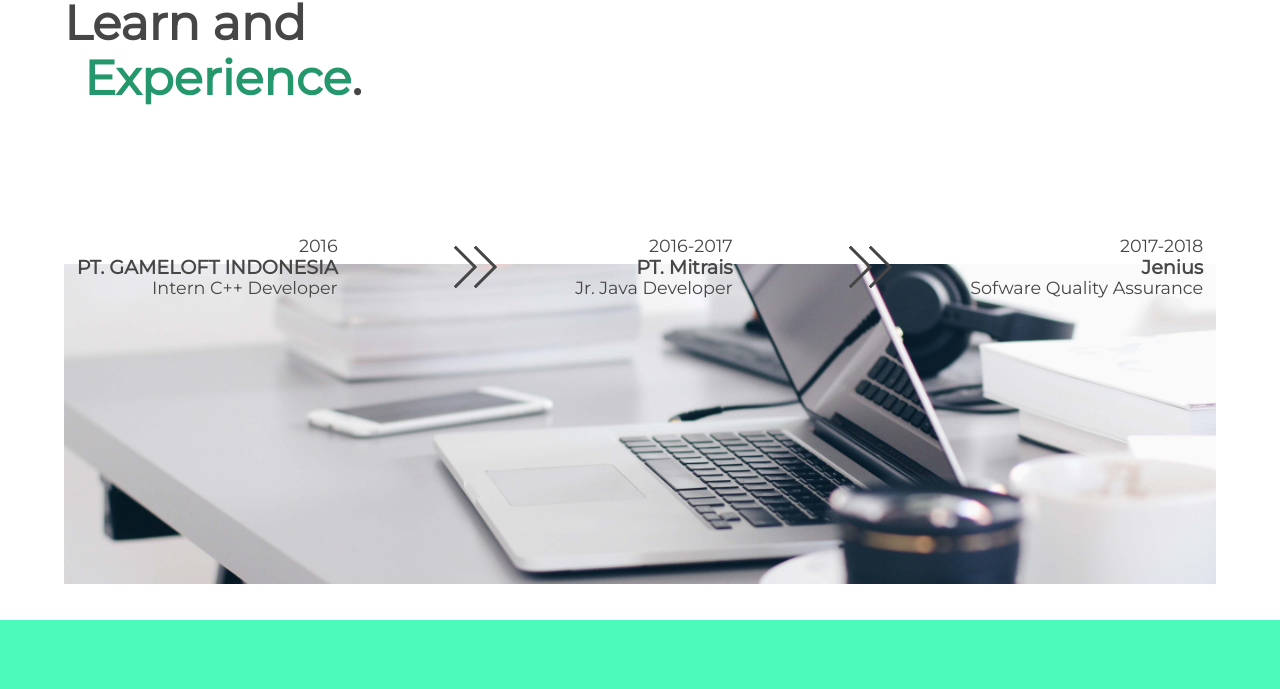
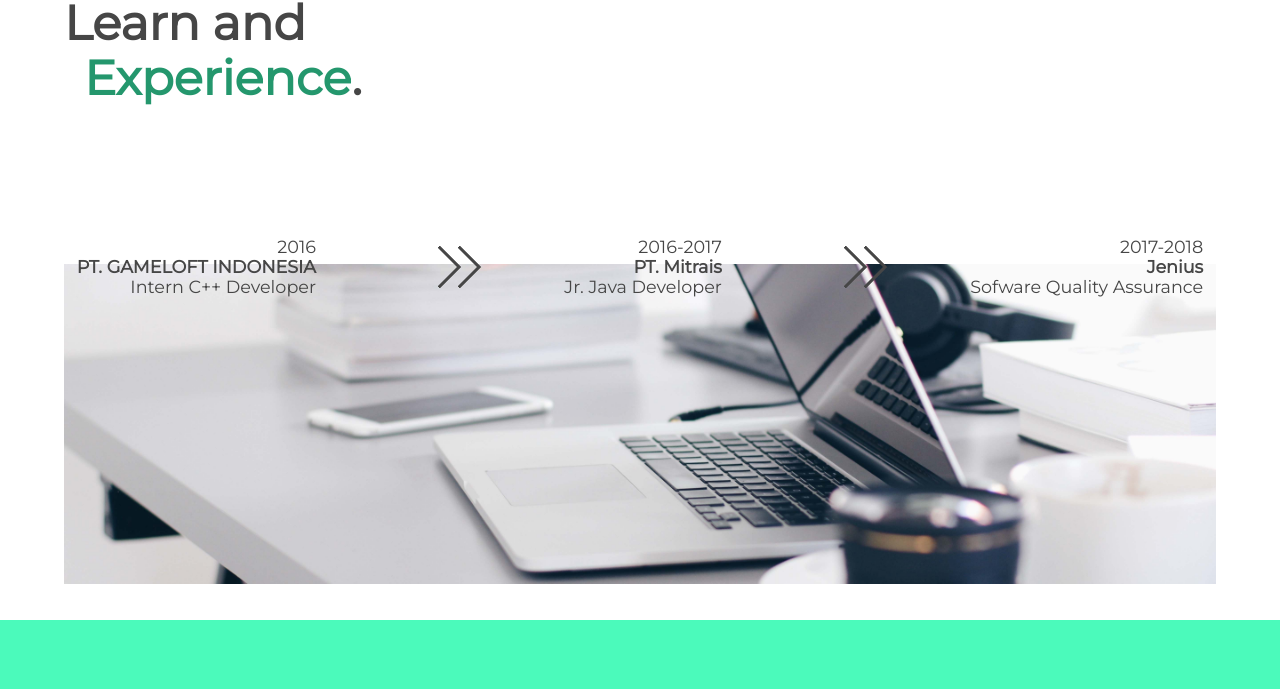
Before and after one commit to satriyawicaksana/web-portfolio, a website: page index.html in a window 1280 px wide. Shown: the part 4037-4726 px from the top of the page. Drawn offline with Linux system fonts and the light colour scheme.

Commit message:
changing font size

```diff
--- a/scss/_base.scss
+++ b/scss/_base.scss
@@ -368,11 +368,8 @@ Experience Style
     }
 }
 .work-details > div:nth-child(odd) > p:nth-child(2) {
-  font-size: 1.2em;
+  font-size: 1.1em;
   font-weight: 900;
-    @media(max-width:375px){
-        font-size: 1.1em;
-    }
     @media(max-width:330px){
         font-size: .9em;
     }
```
Also changed, not shown: css/main.css.
